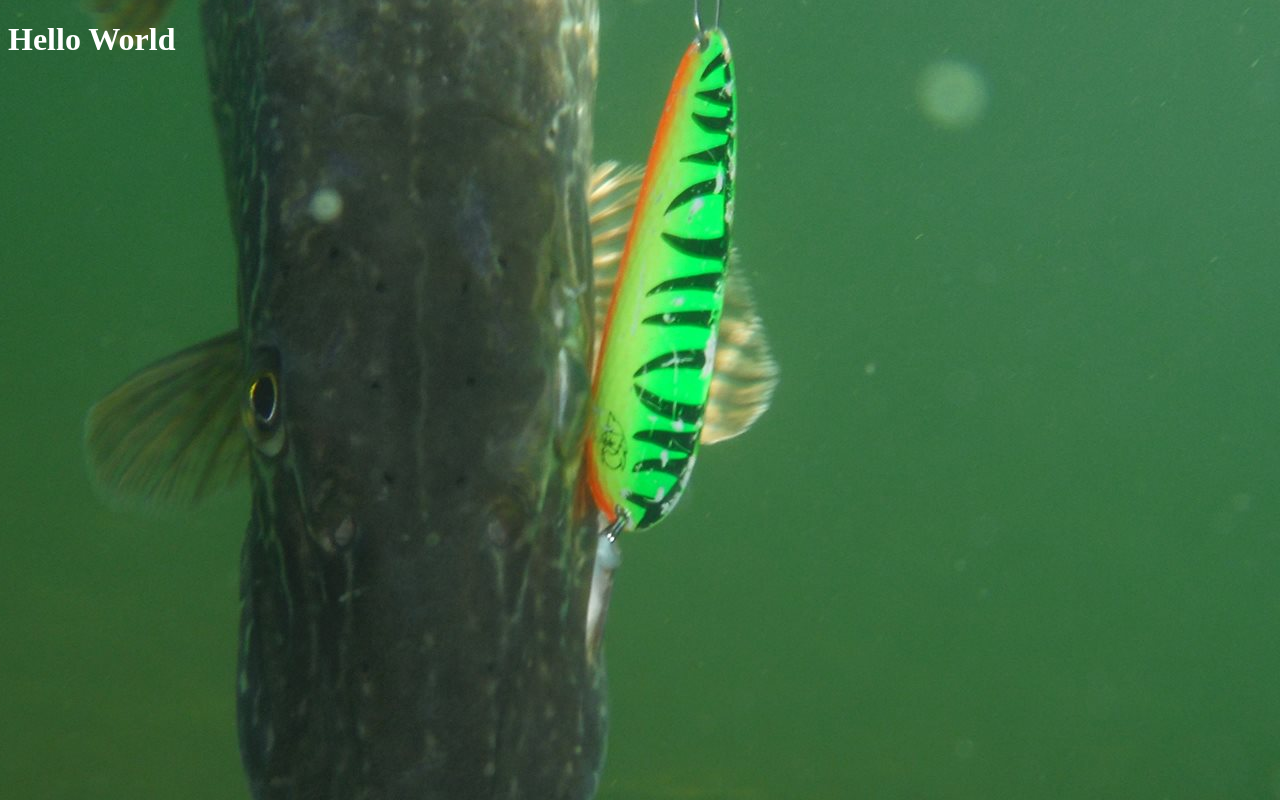
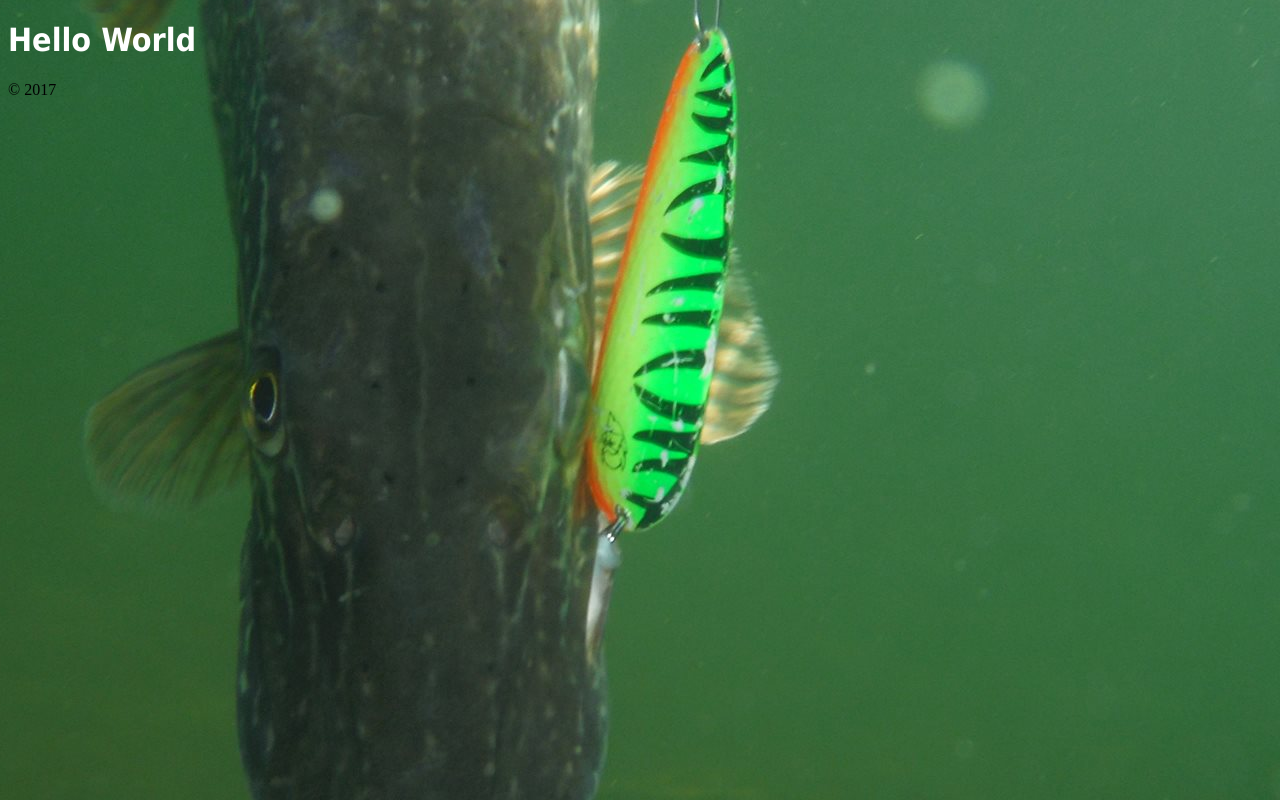
Before and after one commit to steveb199/steveb199.github.io, a plain HTML site: page index.html in a window 1280 px wide. Drawn offline with Linux system fonts and the light colour scheme.

Commit message:
added footer

```diff
--- a/index.html
+++ b/index.html
@@ -7,5 +7,10 @@
   </head>
   <body>
     <h1>Hello World</h1>
+    <div class="footer">
+      <p>
+        © 2017
+      </p>
+    </div>
   </body>
 </html>
--- a/resources/css/style.css
+++ b/resources/css/style.css
@@ -1,7 +1,11 @@
+
+h1{
+  color: white;
+  font-family: tahoma;}
+
 body {
   background-image: url("../images/Pike.jpg");
   background-repeat: no-repeat;
-    background-attachment: fixed;
-    background-position: center;
-    }
-    h1{color: white;}
+  background-attachment: fixed;
+  background-position: center;
+  }
```
